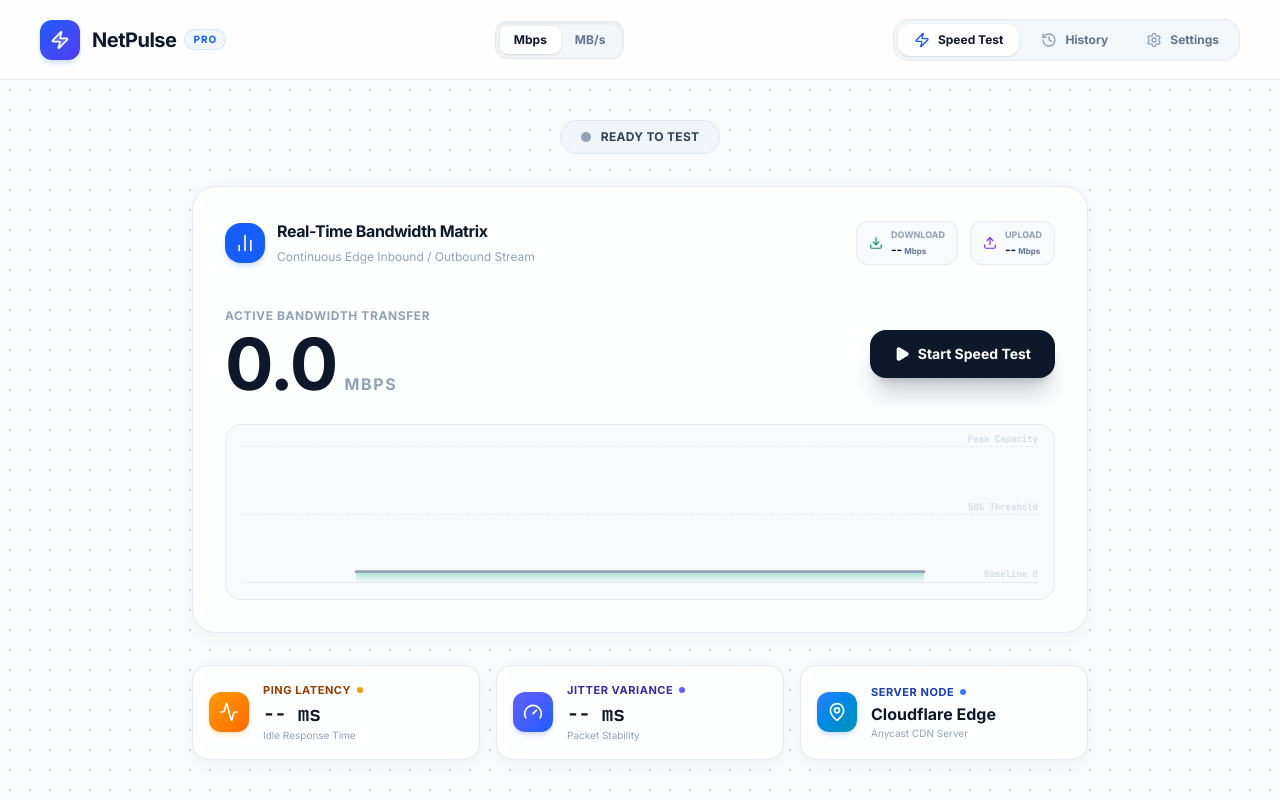
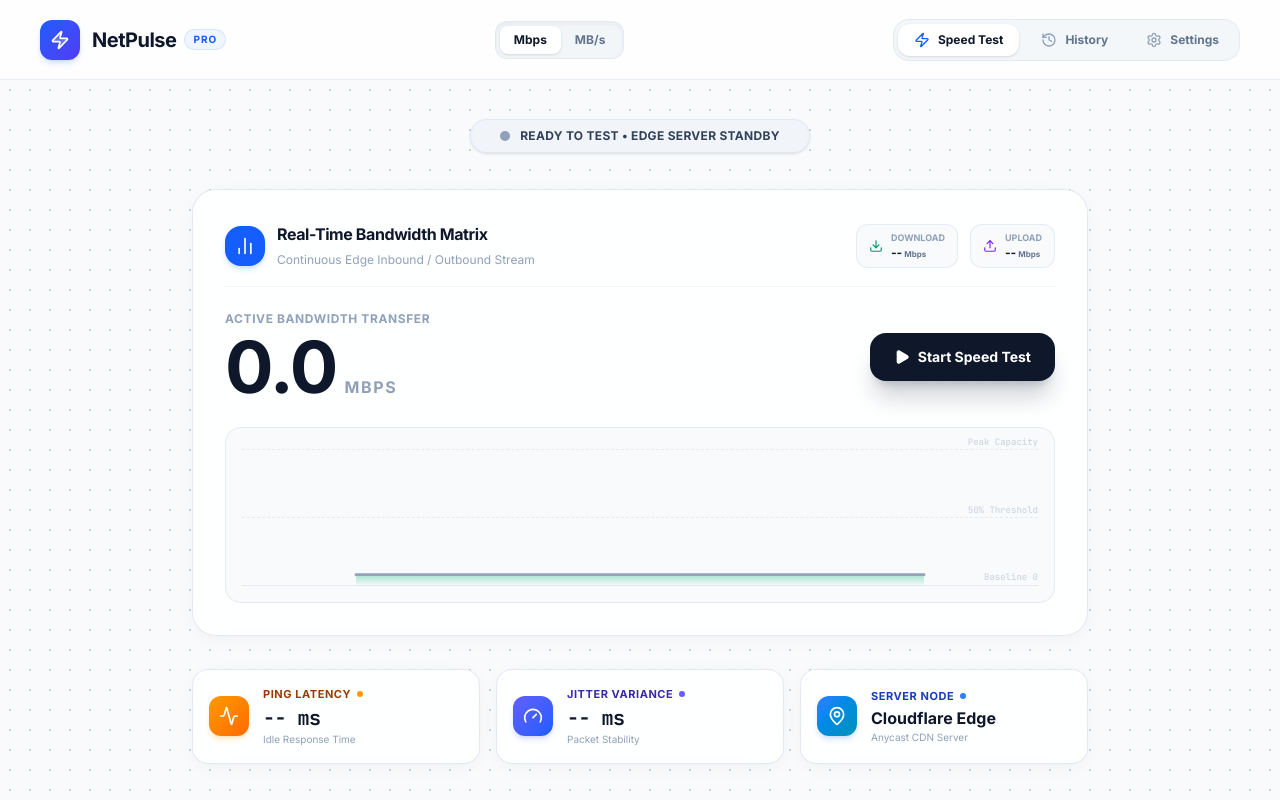
Before and after one commit to Suvesh108/NetPulse, a React (Vite) app: page / in a window 1280 px wide. Built offline with nearby package versions, Linux system fonts and the light colour scheme.

Commit message:
fix: ensure top status pill is permanently fixed with stable container dimensions and zero layout shift

```diff
--- a/src/components/SpeedTest.tsx
+++ b/src/components/SpeedTest.tsx
@@ -277,19 +277,19 @@ export default function SpeedTest({ settings, onUpdateSettings, onTestComplete,
   const getStatusBadge = () => {
     switch (status) {
       case 'idle':
+        return { label: 'Ready to Test • Edge Server Standby', color: 'bg-slate-100/90 text-slate-700 border-slate-200' };
+      case 'pinging':
+        return { label: 'Measuring Ping Latency (Phase 1/4)', color: 'bg-amber-50 text-amber-800 border-amber-300 ring-2 ring-amber-400/20' };
+      case 'jittering':
+        return { label: 'Measuring Jitter Variance (Phase 2/4)', color: 'bg-indigo-50 text-indigo-800 border-indigo-300 ring-2 ring-indigo-400/20' };
+      case 'downloading':
+        return { label: 'Testing Download Bandwidth (Phase 3/4)', color: 'bg-emerald-50 text-emerald-800 border-emerald-300 ring-2 ring-emerald-400/20' };
+      case 'uploading':
+        return { label: 'Testing Upload Bandwidth (Phase 4/4)', color: 'bg-violet-50 text-violet-800 border-violet-300 ring-2 ring-violet-400/20' };
+      case 'completed':
+        return { label: 'Speed Test Complete • Results Saved', color: 'bg-emerald-50 text-emerald-800 border-emerald-300 shadow-sm' };
+      default:
         return { label: 'Ready to Test', color: 'bg-slate-100 text-slate-700 border-slate-200' };
-      case 'pinging':
-        return { label: 'Testing Latency (0-6s)', color: 'bg-amber-50 text-amber-700 border-amber-200 ring-2 ring-amber-400/20 animate-pulse' };
-      case 'jittering':
-        return { label: 'Testing Jitter (6-12s)', color: 'bg-indigo-50 text-indigo-700 border-indigo-200 ring-2 ring-indigo-400/20 animate-pulse' };
-      case 'downloading':
-        return { label: 'Testing Download (12-18s)', color: 'bg-emerald-50 text-emerald-700 border-emerald-200 ring-2 ring-emerald-400/20 animate-pulse' };
-      case 'uploading':
-        return { label: 'Testing Upload (18-24s)', color: 'bg-violet-50 text-violet-700 border-violet-200 ring-2 ring-violet-400/20 animate-pulse' };
-      case 'completed':
-        return { label: 'Speed Test Complete', color: 'bg-emerald-50 text-emerald-700 border-emerald-200 shadow-sm' };
-      default:
-        return { label: 'Ready', color: 'bg-slate-100 text-slate-700 border-slate-200' };
     }
   };
 
@@ -351,11 +351,15 @@ export default function SpeedTest({ settings, onUpdateSettings, onTestComplete,
   const badge = getStatusBadge();
 
   return (
-    <div className="w-full max-w-4xl flex flex-col items-center justify-between flex-1 py-2 md:py-4 animate-fade-in h-full min-h-0 select-none mx-auto" id="speed-test-section">
+    <div className="w-full max-w-4xl flex flex-col items-center justify-between flex-1 py-1 md:py-3 animate-fade-in h-full min-h-0 select-none mx-auto" id="speed-test-section">
 
-      {/* Top Status Pill */}
-      <div className={`flex items-center gap-2.5 px-5 py-2 rounded-full mb-3 transition-all duration-300 border text-xs font-bold ${badge.color}`}>
-        <div className={`w-2.5 h-2.5 rounded-full ${
+      {/* Top Permanently Fixed Status Container */}
+      <div className="h-10 flex items-center justify-center shrink-0 w-full mb-2">
+        <div className={`flex items-center gap-2.5 px-5 py-2 rounded-full transition-all duration-300 border text-xs font-bold shadow-sm min-w-[280px] sm:min-w-[340px] justify-center ${badge.color}`}>
+          {status === 'completed' ? (
+            <CheckCircle2 className="w-4 h-4 text-emerald-600 shrink-0" />
+          ) : (
+            <div className={`w-2.5 h-2.5 rounded-full shrink-0 ${
               status === 'idle' ? 'bg-slate-400' :
               status === 'pinging' ? 'bg-amber-500 animate-ping' :
               status === 'jittering' ? 'bg-indigo-500 animate-ping' :
@@ -363,7 +367,9 @@ export default function SpeedTest({ settings, onUpdateSettings, onTestComplete,
               status === 'uploading' ? 'bg-violet-500 animate-ping' :
               'bg-emerald-600'
             }`} />
-        <span className="tracking-wide uppercase text-xs font-black">{badge.label}</span>
+          )}
+          <span className="tracking-wide uppercase text-xs font-black truncate">{badge.label}</span>
+        </div>
       </div>
 
       {/* EXPANSIVE CENTERPIECE: REAL-TIME TELEMETRY GRAPH CONSOLE */}
@@ -561,7 +567,7 @@ export default function SpeedTest({ settings, onUpdateSettings, onTestComplete,
       </div>
 
       {/* MODERN 3-COLUMN BENTO TELEMETRY DECK */}
-      <div className="w-full max-w-4xl grid grid-cols-1 sm:grid-cols-3 gap-3 sm:gap-4 mt-3">
+      <div className="w-full max-w-4xl grid grid-cols-1 sm:grid-cols-3 gap-3 sm:gap-4 mt-2">
 
         {/* CARD 1: PING (Latency) */}
         <div className="modern-glass-card rounded-2xl p-4 flex items-center gap-3.5 border border-slate-200/90 shadow-sm hover:shadow-md transition-all duration-200">
@@ -622,13 +628,6 @@ export default function SpeedTest({ settings, onUpdateSettings, onTestComplete,
 
       </div>
 
-      {/* COMPLETED SUCCESS CHIP */}
-      {status === 'completed' && (
-        <div className="mt-2.5 flex items-center gap-2 text-xs text-emerald-800 animate-fade-in bg-emerald-50 px-4 py-1.5 rounded-full border border-emerald-200 shadow-sm">
-          <CheckCircle2 className="w-4 h-4 text-emerald-600 shrink-0" />
-          <span className="font-sans font-bold">Speed test finalized. Results cataloged to history.</span>
-        </div>
-      )}
     </div>
   );
 }
```
Lines whose indentation alone changed are shown as unchanged.
